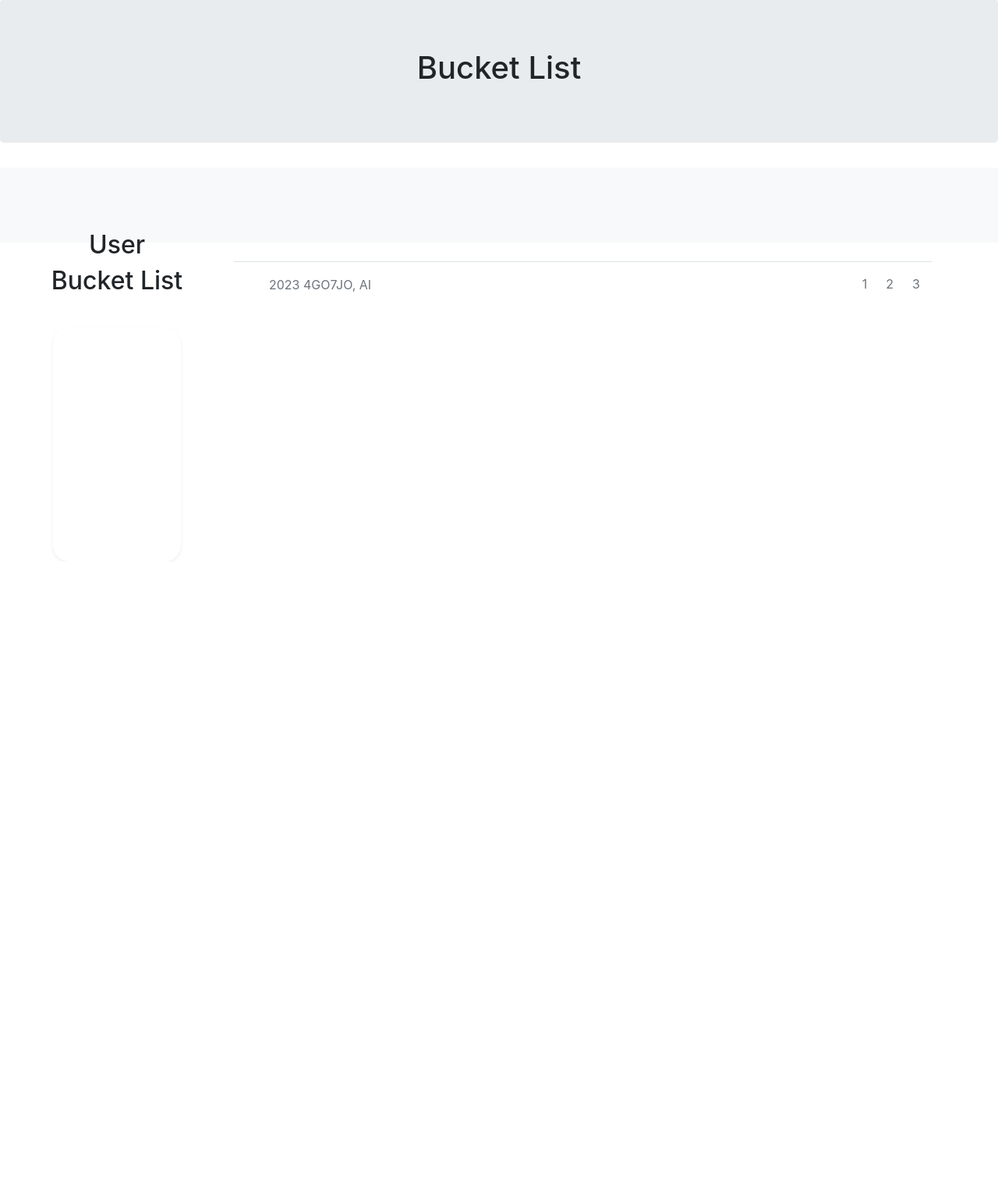
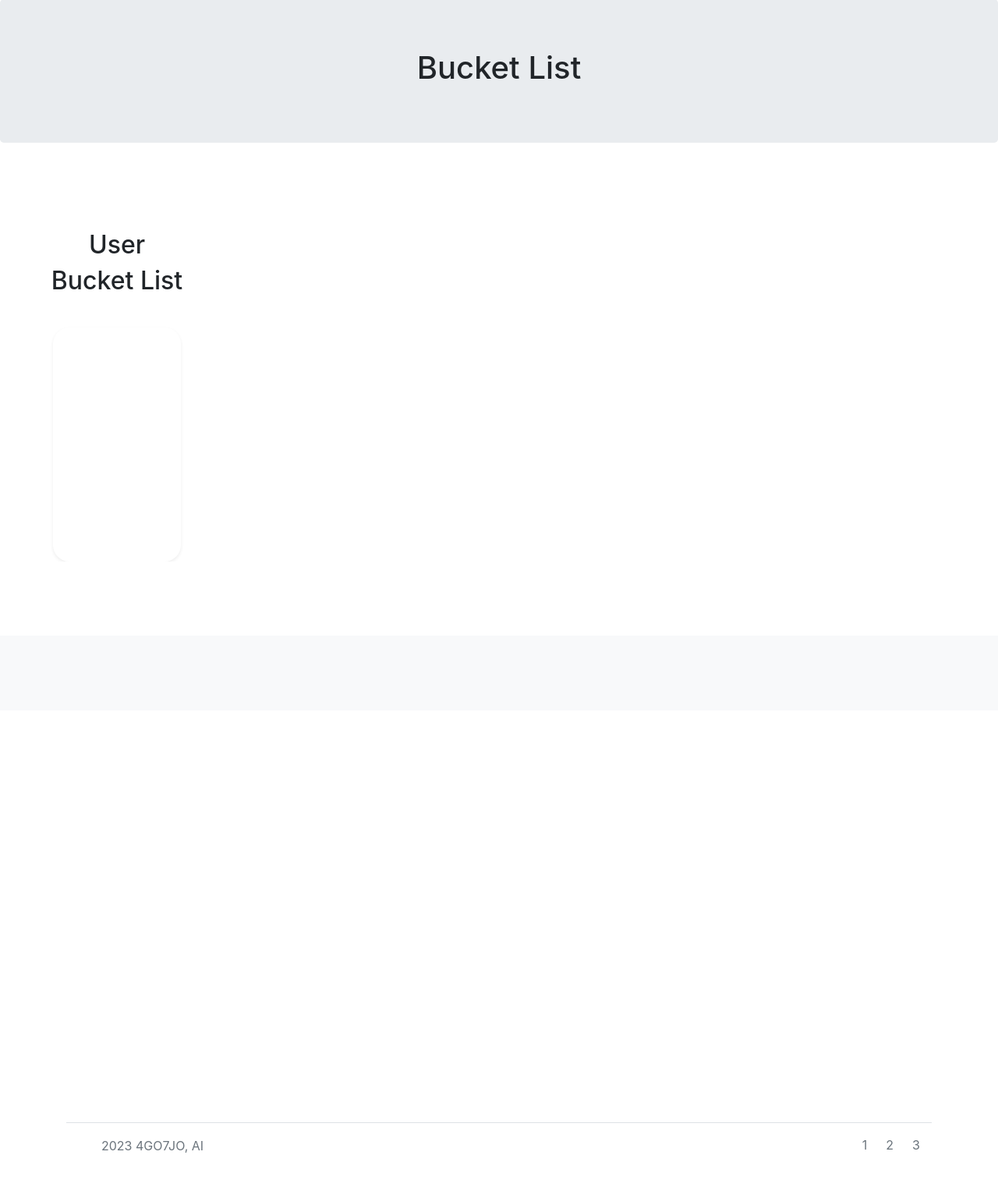
Before and after one commit to gihohoho/7team_project, a Django app: page / in a window 1280 px wide. Shown: the part 57-1579 px from the top of the page at 78% size. Before the commit the page ends 777 px from the top, so only its background shows below. Run offline with Django 4.2, Linux system fonts and the light colour scheme; data that the repository does not hold is empty; some libraries are stand-ins or nearby versions.

Commit message:
🎨 북마크 추가로 style 조정

```diff
--- a/teamproject/templates/base.html
+++ b/teamproject/templates/base.html
@@ -7,9 +7,11 @@
   <meta name="viewport" content="width=device-width, initial-scale=1.0" />
   <title>Bucket list</title>
   <style>
-    .create {
-      width: 350px;
-      margin: auto;
+
+
+    .main {
+      height : 1200px;
+      margin: 0px auto 0px auto;
     }
 
     .left {
@@ -20,16 +22,30 @@
     }
 
     .right {
+      float: left;
       width: 1300px;
       margin: auto;
     }
 
-    .main {
-      margin: 0px auto 0px auto;
+    /****************** mypage.html *******************/
+    .bookmark {
+      float: left;
+      width:300px;
+      height: 600px;
+    }
+
+    .footer{
+      clear:both;
     }
 
     .mypage {
       text-align: center;
+    }
+
+    /****************** create.html *******************/
+    .create {
+      width: 350px;
+      margin: auto;
     }
 
     /****************** detail.html *******************/
@@ -154,6 +170,7 @@
     </div>
   </nav>
   {% block content %} {% endblock %}
+  <div class="footer">
     <div class="container">
       <footer class="d-flex flex-wrap justify-content-between align-items-center py-3 my-4 border-top">
         <div class="col-md-4 d-flex align-items-center">
@@ -164,7 +181,6 @@
           </a>
           <span class="mb-3 mb-md-0 text-muted">2023 4GO7JO, AI</span>
         </div>
-
         <ul class="nav col-md-4 justify-content-end list-unstyled d-flex">
           <li class="ms-3"><a class="text-muted" href="#"><svg class="bi" width="24" height="24">
                 <use xlink:href="#twitter"></use>
@@ -177,7 +193,7 @@
               </svg>3</a></li>
         </ul>
       </footer>
-
+    </div>
   </div>
 </body>
 
```
Lines whose indentation alone changed are shown as unchanged.
